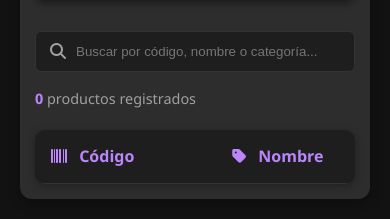
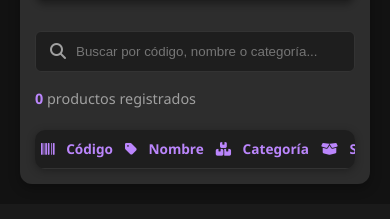
Before and after one commit to angelca56/sistemaLibreria, a Flask app: page /inventario in a window 390 px wide. Shown: the part 1527-1746 px from the top of the page. After the commit the page ends 1711 px from the top, so only its background shows below. Run offline with Flask 3, Linux system fonts and the light colour scheme; data that the repository does not hold is empty; some libraries are stand-ins or nearby versions.

Commit message:
mostrar tablas stock, precio y valor total en el inventario

```diff
--- a/static/css/inventario.css
+++ b/static/css/inventario.css
@@ -450,9 +450,26 @@ tbody tr:hover {
         width: 100%;
     }
 
+    /* Asegurar scroll horizontal en móviles */
+    .tabla-scroll {
+        overflow-x: auto;
+        -webkit-overflow-scrolling: touch;
+    }
+
+    /* Reducir padding para ahorrar espacio */
+    th, td {
+        padding: 10px 8px;
+        font-size: 0.9rem;
+    }
+
+    /* Mostrar todas las columnas */
+    table th:nth-child(4),
+    table td:nth-child(4),
+    table th:nth-child(5),
+    table td:nth-child(5),
     table th:nth-child(6),
     table td:nth-child(6) {
-        display: none;
+        display: table-cell;
     }
 }
 
@@ -464,18 +481,38 @@ tbody tr:hover {
     }
 
     .acciones {
-        flex-direction: column;
+        flex-direction: row; /* Mantener botones en línea */
         gap: 5px;
     }
 
     .acciones .btn {
-        width: 100%;
+        width: auto; /* Ancho automático para botones */
+        padding: 6px 8px; /* Reducir padding */
     }
 
+    /* Mostrar todas las columnas */
     table th:nth-child(4),
     table td:nth-child(4),
     table th:nth-child(5),
-    table td:nth-child(5) {
-        display: none;
+    table td:nth-child(5),
+    table th:nth-child(6),
+    table td:nth-child(6) {
+        display: table-cell;
+    }
+
+    /* Ajustes adicionales para pantallas muy pequeñas */
+    th, td {
+        padding: 8px 6px;
+        font-size: 0.85rem;
+    }
+
+    /* Reducir iconos */
+    .acciones .btn i {
+        font-size: 0.8em;
+    }
+
+    /* Asegurar ancho mínimo para la tabla */
+    table {
+        min-width: 600px;
     }
 }
```
